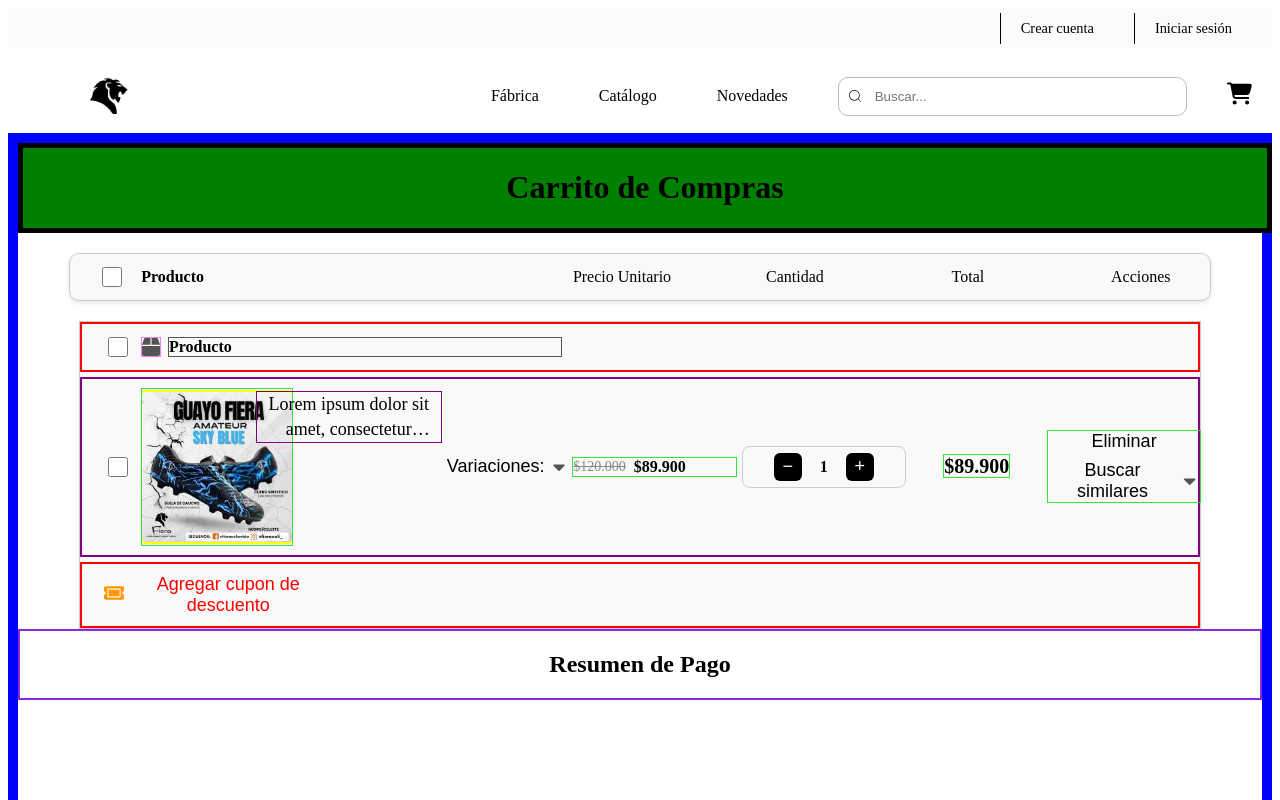
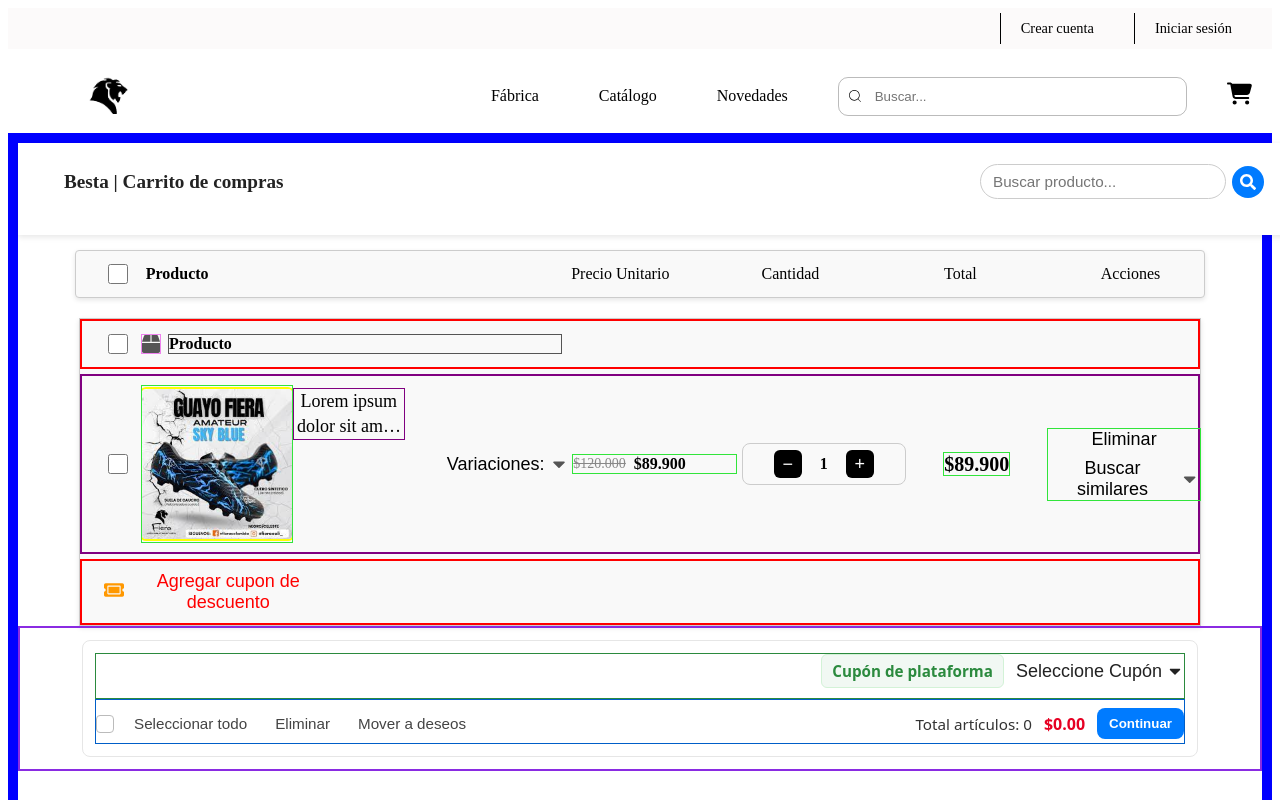
Before and after one commit to JuanR66803/Besta-Ecommerce-web, a React app in the folder Frontend/: page /cart in a window 1280 px wide. Shown: the top 800 px of the page. Built offline with nearby package versions, Linux system fonts and the light colour scheme; the HTML template or start-up script is replaced by a standard one.

Commit message:
estructura carrito completa beta

```diff
--- a/Frontend/src/components/ProductoCarrito/Cupon.jsx
+++ b/Frontend/src/components/ProductoCarrito/Cupon.jsx
@@ -18,6 +18,9 @@
           <div className="linea-texto">Descripción breve del producto</div>
           <div className="linea-texto">Precio o información adicional</div>
         </div>
+        <div>
+          <input type="checkbox" className="check-producto" />
+        </div>
       </div>
 
       {/* Parte inferior */}
--- /dev/null
+++ b/Frontend/src/components/ProductoCarrito/PanelCuponesCarrito.css
@@ -0,0 +1,224 @@
+/* Contenedor principal */
+.panel-cupones-carrito {
+  width: 90%;
+  margin: 12px auto;
+  padding: 12px;
+  box-sizing: border-box;
+  background: #fff;
+  border: 1px solid #e6e6e6;
+  border-radius: 8px;
+  color: #222;
+  font-family: system-ui, -apple-system, "Segoe UI", Roboto, "Helvetica Neue", Arial;
+}
+
+/* ---------- Parte superior ---------- */
+.superior-cupones-carrito {
+  display: flex;
+  justify-content: flex-end; /* coloca los elementos a la derecha */
+  align-items: center;
+  padding-bottom: 10px;
+  gap: 12px;
+  border: #2b8a3e 1px solid;
+}
+
+/* grupo que contiene los dos elementos a la derecha */
+.grupo-derecha-superior-carrito {
+  display: flex;
+  gap: 12px;
+  align-items: center;
+}
+
+/* estilo para "Cupón de plataforma" */
+.badge-cupon-carrito {
+  background: #f1f8f3;
+  border: 1px solid #d3f2d7;
+  color: #2b8a3e;
+  padding: 6px 10px;
+  border-radius: 6px;
+  font-weight: 600;
+  font-size: 0.95rem;
+}
+
+/* estilo para "soy un texto" */
+.texto-pequenio-carrito {
+  color: #666;
+  font-size: 0.9rem;
+  padding: 4px 8px;
+}
+
+/* raya opcional entre superior e inferior (separador visual) */
+.panel-cupones-carrito .separador-carrito {
+  height: 1px;
+  background: #eee;
+  margin: 6px 0;
+  width: 100%;
+}
+
+/* ---------- Parte inferior ---------- */
+.inferior-cupones-carrito {
+  display: flex;
+  justify-content: space-between;
+  align-items: center;
+  gap: 16px;
+  padding-top: 8px;
+  padding-bottom: 4px;
+  border: #005ec8 1px solid;
+}
+
+/* IZQUIERDA dentro de inferior */
+.izquierda-inferior-carrito {
+  display: flex;
+  align-items: center;
+  gap: 12px;
+  flex-wrap: wrap; /* permite que en pantallas pequeñas se rompa en varias líneas */
+}
+
+/* Checkbox personalizado */
+.check-wrapper-carrito {
+  display: inline-flex;
+  align-items: center;
+  cursor: pointer;
+  position: relative;
+}
+.check-input-carrito {
+  position: absolute;
+  opacity: 0;
+  width: 20px;
+  height: 20px;
+  margin: 0;
+  z-index: 2;
+  cursor: pointer;
+}
+.check-caja-carrito {
+  width: 18px;
+  height: 18px;
+  border: 1px solid #bbb;
+  border-radius: 4px;
+  display: inline-block;
+  box-sizing: border-box;
+}
+
+/* efecto visual cuando checkbox está marcado */
+.check-input-carrito:checked + .check-caja-carrito {
+  background: #4caf50;
+  border-color: #4caf50;
+  background-image: linear-gradient(transparent, rgba(0,0,0,0.02));
+  position: relative;
+}
+.check-input-carrito:checked + .check-caja-carrito::after {
+  content: "✓";
+  color: white;
+  font-size: 12px;
+  display: block;
+  text-align: center;
+  line-height: 18px;
+}
+
+/* botones/acciones en la izquierda */
+.accion-texto-carrito {
+  background: none;
+  border: none;
+  color: #444;
+  padding: 6px 8px;
+  cursor: pointer;
+  border-radius: 6px;
+  transition: background 0.15s ease;
+  font-size: 0.95rem;
+}
+.accion-texto-carrito:hover {
+  background: #f3f3f3;
+}
+
+/* DERECHA dentro de inferior */
+.derecha-inferior-carrito {
+  display: flex;
+  align-items: center;
+  gap: 12px;
+  flex-wrap: wrap;
+}
+
+/* total de artículos */
+.total-articulos-carrito {
+  font-size: 0.95rem;
+  color: #333;
+}
+
+/* valor total */
+.valor-total-carrito {
+  font-weight: 700;
+  font-size: 1rem;
+  color: #e60023; /* color de énfasis */
+}
+
+/* botón continuar */
+.boton-continuar-carrito {
+  background-color: #007bff;
+  color: white;
+  border: none;
+  padding: 8px 12px;
+  border-radius: 8px;
+  cursor: pointer;
+  font-weight: 600;
+  transition: background 0.15s ease;
+}
+.boton-continuar-carrito:hover {
+  background-color: #005ec8;
+}
+
+/* --------- Responsive: en pantallas pequeñas apilar ---------- */
+@media (max-width: 700px) {
+  .inferior-cupones-carrito {
+    flex-direction: column;
+    align-items: stretch;
+    gap: 10px;
+  }
+
+  .izquierda-inferior-carrito,
+  .derecha-inferior-carrito {
+    justify-content: flex-start;
+  }
+
+  .derecha-inferior-carrito {
+    margin-top: 6px;
+  }
+}
+/* Fondo oscuro semitransparente detrás del modal */
+.overlay-cupon {
+  position: fixed;
+  top: 0;
+  left: 0;
+  width: 100vw;
+  height: 100vh;
+  background-color: rgba(0, 0, 0, 0.3);
+  z-index: 9998;
+  display: flex;
+  align-items: center;
+  justify-content: center;
+}
+
+/* Ventana emergente */
+.menu-desplegable-cupon-plataforma {
+  background-color: #fff;
+  border: 1px solid #ddd;
+  border-radius: 8px;
+  box-shadow: 0px 4px 12px rgba(0, 0, 0, 0.15);
+  padding: 16px;
+  width: 380px;
+  max-height: 80vh;
+  overflow-y: auto;
+  z-index: 9999;
+  animation: aparecerDesplegable 0.2s ease-out;
+  color: #222;
+}
+
+/* Animación de aparición */
+@keyframes aparecerDesplegable {
+  from {
+    opacity: 0;
+    transform: scale(0.95);
+  }
+  to {
+    opacity: 1;
+    transform: scale(1);
+  }
+}
--- /dev/null
+++ b/Frontend/src/components/ProductoCarrito/PanelCuponesCarrito.jsx
@@ -0,0 +1,95 @@
+import React, { useState, useRef, useEffect } from "react";
+import "./PanelCuponesCarrito.css";
+import { FaCaretDown } from "react-icons/fa";
+import Cupones from "../ProductoCarrito/Cupones.jsx";
+const PanelCuponesCarrito = ({
+  totalItems = 0,
+  totalValue = "$0.00",
+  onContinue = () => {},
+}) => {
+  const [abierto, setAbierto] = useState(false);
+  const botonRef = useRef(null);
+  const menuRef = useRef(null);
+
+  const toggleDesplegable = () => {
+    setAbierto(!abierto);
+  };
+
+  useEffect(() => {
+    const handleClickFuera = (e) => {
+      if (
+        botonRef.current &&
+        !botonRef.current.contains(e.target) &&
+        menuRef.current &&
+        !menuRef.current.contains(e.target)
+      ) {
+        setAbierto(false);
+      }
+    };
+    document.addEventListener("click", handleClickFuera);
+    return () => document.removeEventListener("click", handleClickFuera);
+  }, []);
+  return (
+    <div className="panel-cupones-carrito">
+      {/* Parte superior */}
+      <div className="superior-cupones-carrito">
+        <div className="grupo-derecha-superior-carrito">
+          <div className="badge-cupon-carrito">Cupón de plataforma</div>
+
+          <button
+            className="boton-desplegable"
+            ref={botonRef}
+            onClick={toggleDesplegable}
+          >
+            Seleccione Cupón <FaCaretDown className="icono-caret-down" />
+          </button>
+
+          {abierto && (
+            <div className="overlay-cupon" onClick={() => setAbierto(false)}>
+              <div
+                className="menu-desplegable-cupon-plataforma"
+                ref={menuRef}
+                onClick={(e) => e.stopPropagation()}
+              >
+                <Cupones />
+
+              </div>
+            </div>
+          )}
+        </div>
+      </div>
+
+      {/* Parte inferior */}
+      <div className="inferior-cupones-carrito">
+        {/* IZQUIERDA (controles) */}
+        <div className="izquierda-inferior-carrito">
+          <label className="check-wrapper-carrito">
+            <input type="checkbox" className="check-input-carrito" />
+            <span className="check-caja-carrito" />
+          </label>
+
+          <button className="accion-texto-carrito">Seleccionar todo</button>
+          <button className="accion-texto-carrito">Eliminar</button>
+          <button className="accion-texto-carrito">Mover a deseos</button>
+        </div>
+
+        {/* DERECHA (resumen y acción) */}
+        <div className="derecha-inferior-carrito">
+          <div className="total-articulos-carrito">
+            Total artículos: {totalItems}
+          </div>
+          <div className="valor-total-carrito">{totalValue}</div>
+          <button
+            className="boton-continuar-carrito"
+            onClick={onContinue}
+            type="button"
+          >
+            Continuar
+          </button>
+        </div>
+      </div>
+    </div>
+  );
+};
+
+export default PanelCuponesCarrito;
--- a/Frontend/src/components/ProductoCarrito/ProductoCarrito.css
+++ b/Frontend/src/components/ProductoCarrito/ProductoCarrito.css
@@ -77,6 +77,7 @@
   line-height: 1.4;
   position: relative;
   top: -50px; /* súbelo 50px, ajusta según necesites */
+  margin: 0 20%; /* 🔹 agrega separación a los lados */
 }
 .desplegable {
   position: relative;
@@ -106,7 +107,7 @@
   box-shadow: 0 4px 12px rgba(0, 0, 0, 0.3);
   padding: 12px;
   z-index: 9999; /* 🔥 Esto lo pone por encima de todo */
-  width: 15%;
+  width: 20%;
 }
 .contenedor-precio {
   border: 1px solid #32e53b;
--- a/Frontend/src/pages/cart/cart.css
+++ b/Frontend/src/pages/cart/cart.css
@@ -19,14 +19,14 @@
   grid-template-columns: 5% 35% 15% 15% 15% 15%; /* 📐 proporciones */
   align-items: center;
   text-align: center;
-  gap: 5px;
+  gap: 4px;
     /* 💡 NUEVO: controla tamaño y posición */
-  width: 90%;              /* ocupa el 90% del ancho de la pantalla */
-  margin: 20px auto 0;     /* centrado horizontal, separado del de arriba */
+  width: 89%;              /* ocupa el 90% del ancho de la pantalla */
+  margin: 15px auto 0;     /* centrado horizontal, separado del de arriba */
   padding: 10px;
 
   border: 1px solid #ccc;
-  border-radius: 10px;
+  border-radius: 4px;
   background-color: #f9f9f9;
   box-shadow: 0 2px 5px rgba(0, 0, 0, 0.1);
 }
@@ -52,3 +52,84 @@
   gap : 10px;
   padding: 0 15px;
 }
+.header-carrito {
+  background-color: #fff;
+  box-shadow: 0 2px 6px rgba(0, 0, 0, 0.1);
+  padding: 12px 24px;
+  width: 100%;
+  height: 10%;
+  text-align: center;
+  align-items: center;
+}
+
+.contenedor-carrito {
+  display: flex;
+  justify-content: space-between;
+  align-items: center;
+  max-width: 1200px;
+  margin: 0 auto;
+}
+
+.logo-texto-carrito h2 {
+  font-size: 1.2rem;
+  color: #222;
+  font-weight: 600;
+}
+
+.buscador-carrito {
+  display: flex;
+  align-items: center;
+  gap: 6px;
+}
+
+.input-busqueda-carrito {
+  padding: 8px 12px;
+  border: 1px solid #ccc;
+  border-radius: 20px;
+  outline: none;
+  width: 220px;
+  font-size: 0.95rem;
+}
+
+.input-busqueda-carrito:focus {
+  border-color: #007bff;
+}
+
+.boton-buscar-carrito {
+  background-color: #007bff;
+  color: white;
+  border: none;
+  border-radius: 50%;
+  padding: 8px;
+  cursor: pointer;
+  display: flex;
+  align-items: center;
+  justify-content: center;
+  transition: background 0.3s ease;
+}
+
+.boton-buscar-carrito:hover {
+  background-color: #0056b3;
+}
+
+
+.input-busqueda-carrito:focus {
+  border-color: #007bff;
+}
+
+.boton-buscar-carrito {
+  background-color: #007bff;
+  color: white;
+  border: none;
+  border-radius: 50%;
+  padding: 8px;
+  cursor: pointer;
+  display: flex;
+  align-items: center;
+  justify-content: center;
+  transition: background 0.3s ease;
+}
+
+.boton-buscar-carrito:hover {
+  background-color: #0056b3;
+}
--- a/Frontend/src/pages/cart/cart.jsx
+++ b/Frontend/src/pages/cart/cart.jsx
@@ -1,11 +1,28 @@
 import React from "react";
 import "./cart.css";
 import ProductoCarrito from "../../components/ProductoCarrito/ProductoCarrito.jsx";
+import { FaSearch } from "react-icons/fa";
+import PanelCuponesCarrito from "../../components/ProductoCarrito/PanelCuponesCarrito.jsx";
 const Cart = () => {
   return (
     <div className="cart-container">
-      <div className="header-fijo">
-        <h1>Carrito de Compras</h1>
+      <div className="header-carrito">
+        <div className="contenedor-carrito">
+          <div className="logo-texto-carrito">
+            <h2>Besta | Carrito de compras</h2>
+          </div>
+
+          <div className="buscador-carrito">
+            <input
+              type="text"
+              placeholder="Buscar producto..."
+              className="input-busqueda-carrito"
+            />
+            <button className="boton-buscar-carrito">
+              <FaSearch size={16} />
+            </button>
+          </div>
+        </div>
       </div>
       <div className="contenido-producto-titulo">
         <input type="checkbox" className="check" />
@@ -16,8 +33,9 @@
         <div className="campo">Acciones</div>
       </div>
       <ProductoCarrito />
+
       <div className="div-pago">
-        <h2>Resumen de Pago</h2>
+        <PanelCuponesCarrito />
       </div>
     </div>
   );
```
